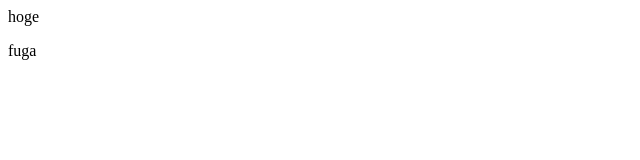
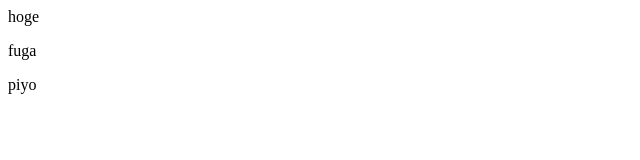
Before and after one commit to hayashi19880725/mysite, a plain HTML site: page index.html in a window 1280 px wide. Shown: the full height of the page, 0-640 px from the left. Drawn offline with Linux system fonts and the light colour scheme.

Commit message:
add piyo

```diff
--- a/index.html
+++ b/index.html
@@ -1,2 +1,3 @@
 <p>hoge</p>
 <p>fuga</p>
+<p>piyo</p>
```
